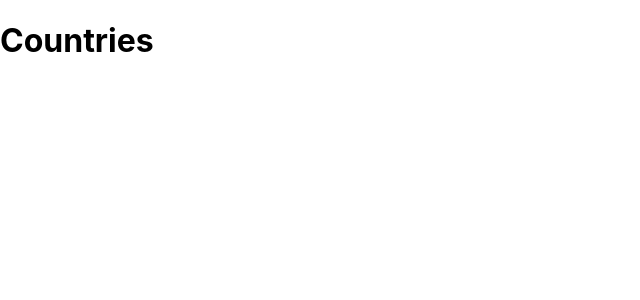
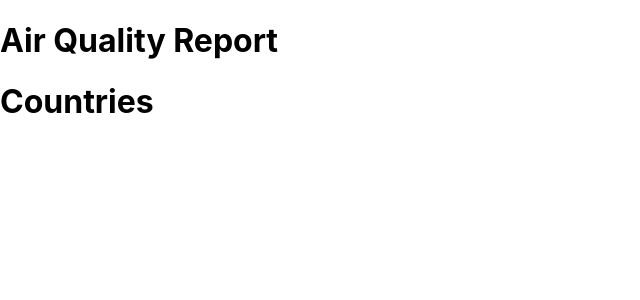
Before and after one commit to tkz96/air-pollution-capstone, a React (Create React App) app: page / in a window 1280 px wide. Shown: the top 300 px of the page, without its empty margins (0-640 px from the left). Built offline with nearby package versions, Linux system fonts and the light colour scheme.

Commit message:
Dummy header

```diff
--- /dev/null
+++ b/src/Components/Header.js
@@ -0,0 +1,9 @@
+import React from 'react';
+
+const Header = () => (
+  <header>
+    <h1>Air Quality Report</h1>
+  </header>
+);
+
+export default Header;
--- a/src/index.js
+++ b/src/index.js
@@ -4,6 +4,7 @@ import { createRoot } from 'react-dom/client';
 import { Provider } from 'react-redux';
 import store from './app/store';
 import App from './App';
+import Header from './Components/Header';
 import './index.css';
 
 const container = document.getElementById('root');
@@ -13,6 +14,7 @@ root.render(
   <React.StrictMode>
     <BrowserRouter>
       <Provider store={store}>
+        <Header />
         <App />
       </Provider>
     </BrowserRouter>
```
